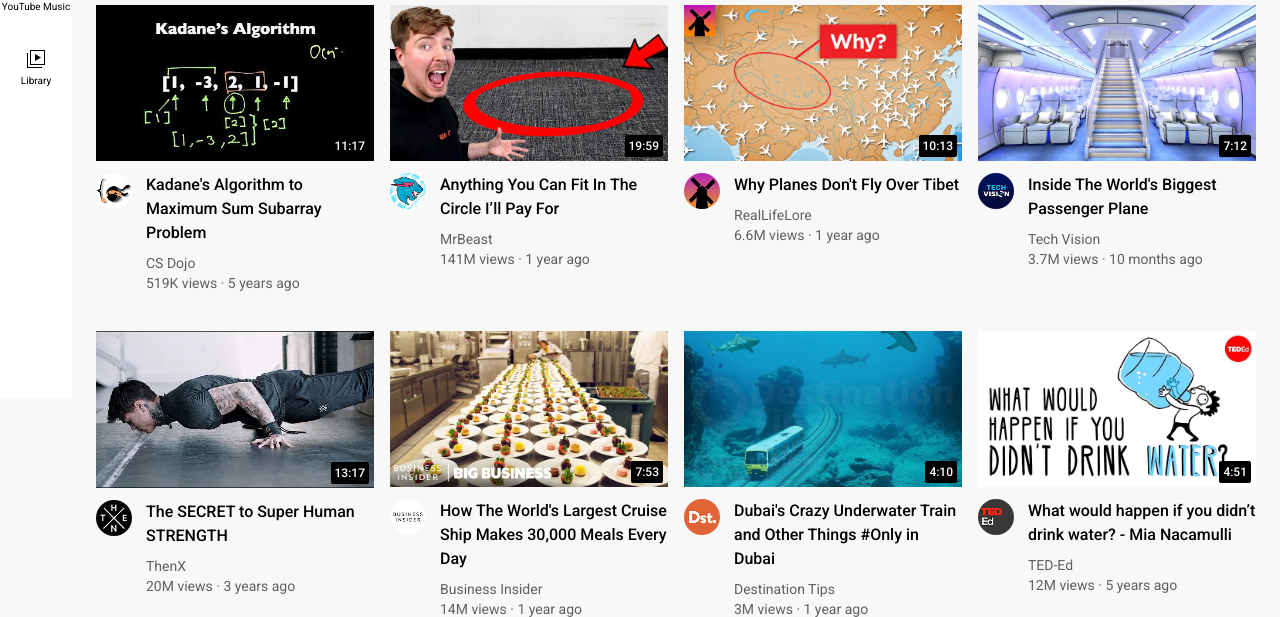
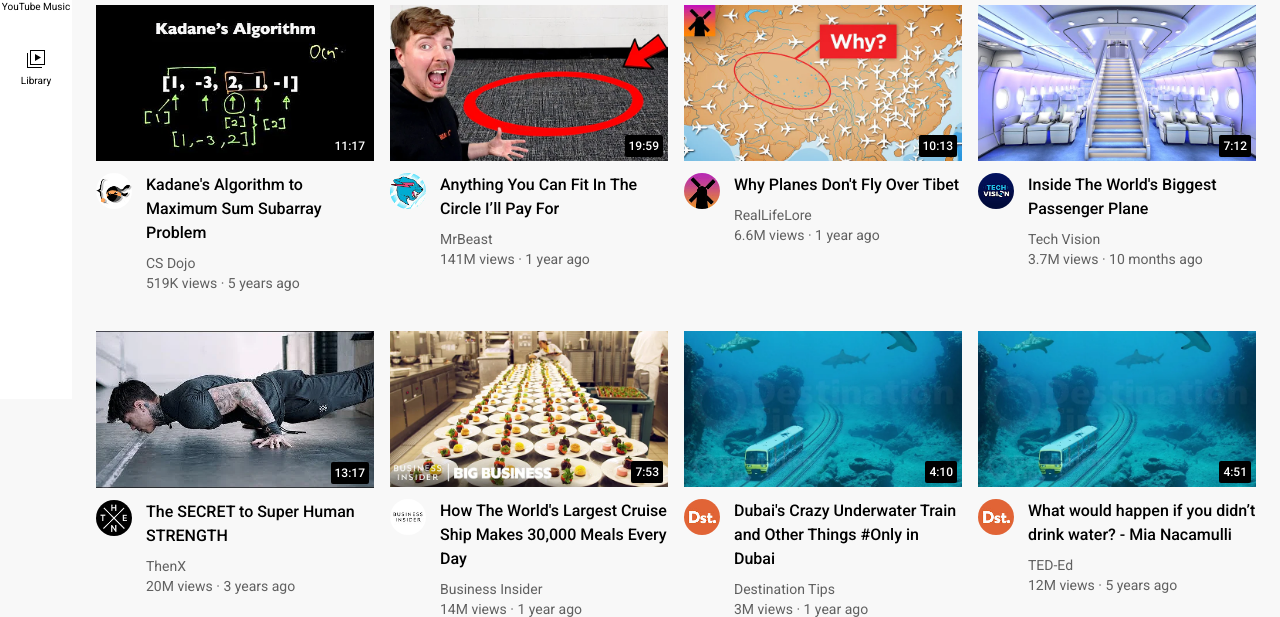
Before and after one commit to Lekolas01/supersimple-website, a plain HTML site: page index.html in a window 1280 px wide. Shown: the part 401-1018 px from the top of the page. Drawn offline with Linux system fonts and the light colour scheme.

Commit message:
Update index.html

```diff
--- a/index.html
+++ b/index.html
@@ -332,12 +332,12 @@
 
         <div class="video-preview">
           <div class="thumbnail-row">
-            <img class="thumbnail" src="thumbnails/thumbnail-12.webp">
+            <img class="thumbnail" src="thumbnails/thumbnail-11.webp">
             <div class="video-time">4:51</div>
           </div>
           <div class="video-info-grid">
             <div class="channel-picture">
-              <img class="profile-picture" src="channel-pictures/channel-12.jpeg">
+              <img class="profile-picture" src="channel-pictures/channel-11.jpeg">
             </div>
             <div class="video-info">
               <p class="video-title">
```
